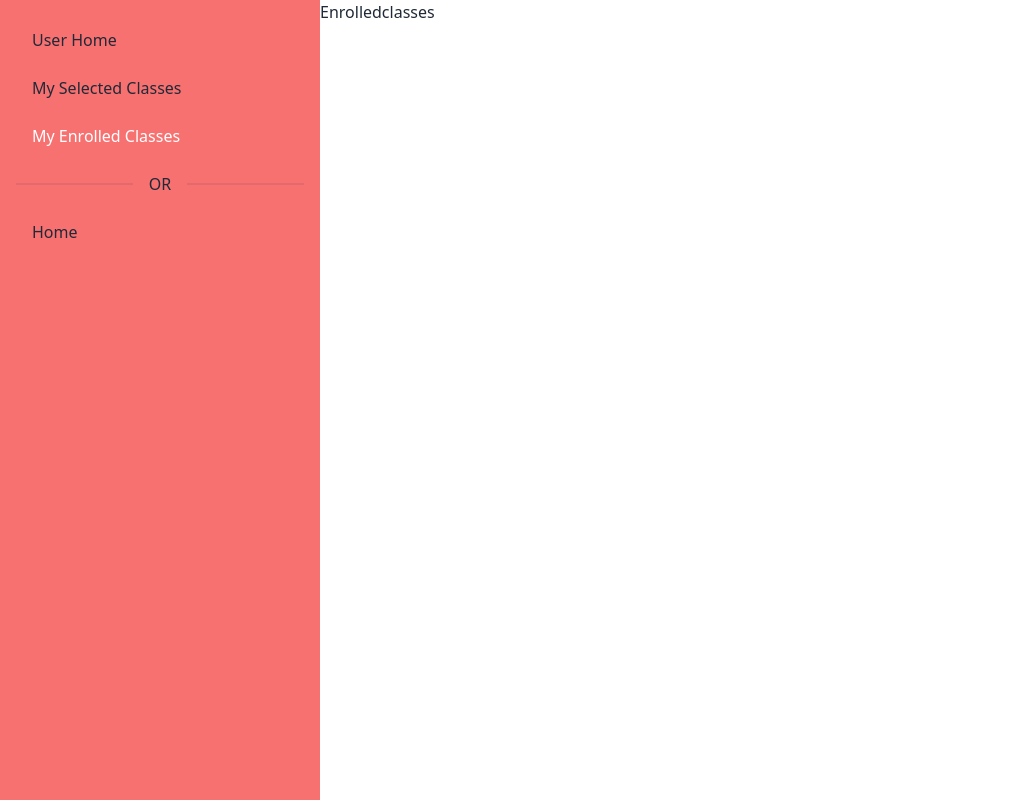
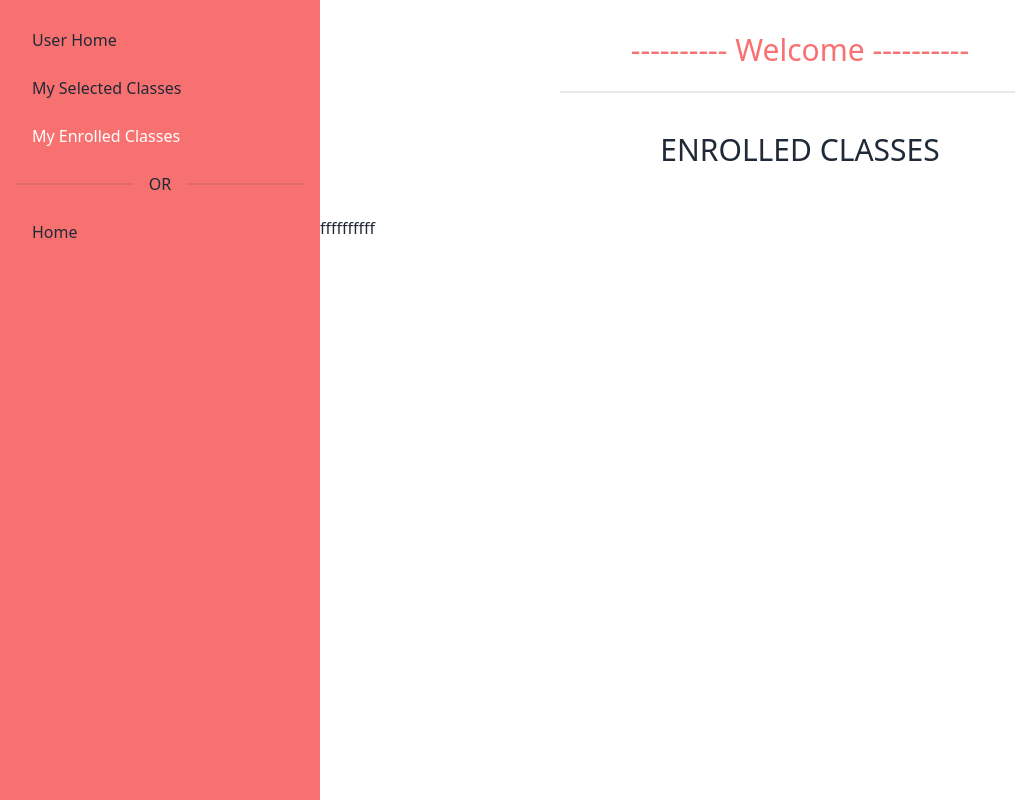
Before and after one commit to 1ibrahimtsc/language-course-client-site, a React (Vite) app: page /dashboard/enrolledclasses in a window 1280 px wide. Shown: the whole page, without its empty margins (0-1015 px from the left). Built offline with nearby package versions, Linux system fonts and the light colour scheme; no server answers.

Commit message:
Update Enrolled

```diff
--- a/src/pages/Dashboard/Enrolledclasses/Enrolledclasses.jsx
+++ b/src/pages/Dashboard/Enrolledclasses/Enrolledclasses.jsx
@@ -1,7 +1,18 @@
-import React from "react";
+import SectionTitle from "../../../hooks/SectionTitle";
+import Swal from "sweetalert2";
+import useAxiosSecure from "../../../hooks/useAxiosSecure";
+import useUsers from "../../../hooks/useUsers";
 
 const Enrolledclasses = () => {
-  return <div>Enrolledclasses</div>;
+  const [users, , refetch] = useUsers();
+  const [axiosSecure] = useAxiosSecure();
+
+  return (
+    <div className="w-full">
+      <SectionTitle heading="Enrolled Classes" subHeading="Welcome" />
+      <div className="overflow-x-auto w-full">ffffffffff</div>
+    </div>
+  );
 };
 
 export default Enrolledclasses;
```
